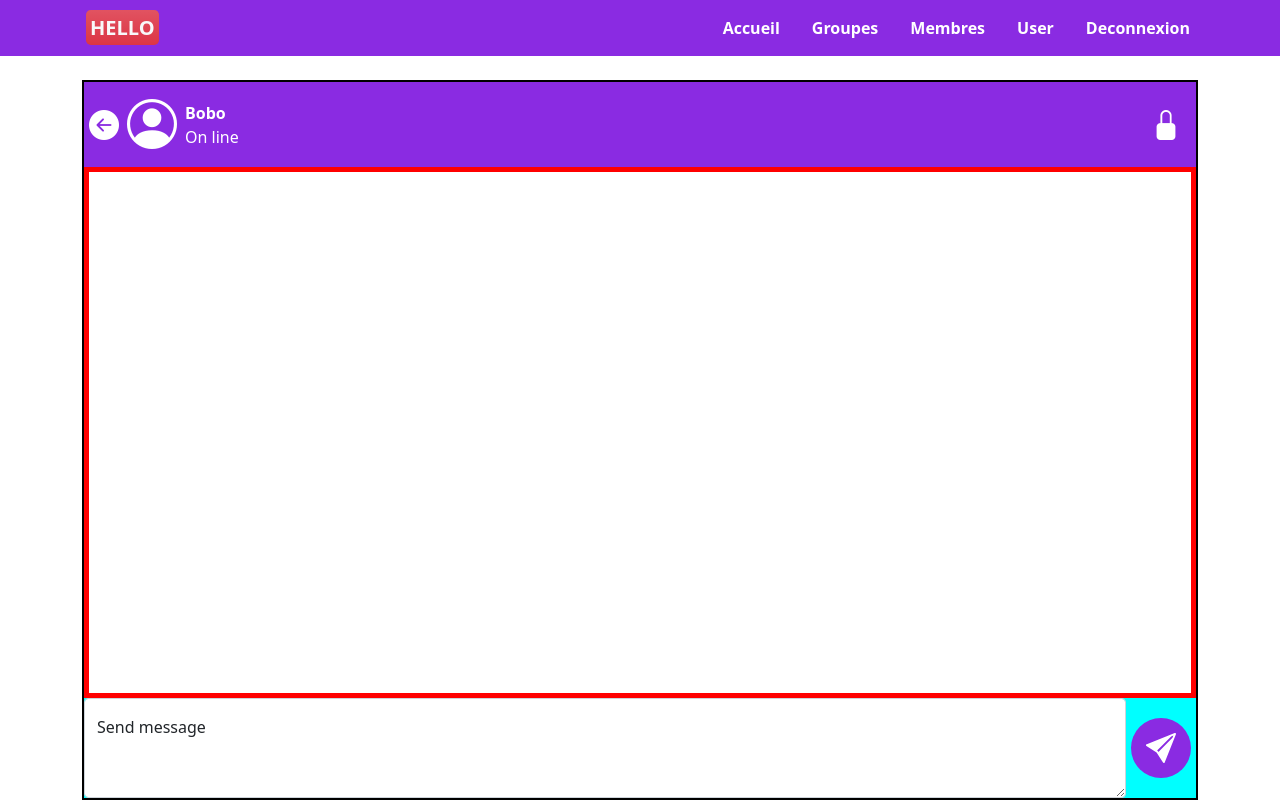
After one commit to Van-eijk/Hello, a PHP site: page /hello-chat-inbox.php in a window 1280 px wide. The commit adds this page. Run offline with PHP 8.4, Linux system fonts and the light colour scheme; some libraries are stand-ins or nearby versions.

Commit message:
Ajout de la page des conversations inbox

```diff
--- /dev/null
+++ b/css/hello-chat-inbox-style.css
@@ -0,0 +1,135 @@
+nav{
+    background-color: blueviolet;
+    color: white;
+    font-weight: bold;
+}
+
+.main-content{
+    border: 2px solid black;
+    margin-top: 80px;
+    height: 90vh;
+    display: flex;
+    flex-direction: column;
+    justify-content: space-between;
+
+}
+.header-chat{
+    /*border: 2px solid red;*/
+    display: flex;
+    justify-content: space-between;
+    align-items: center;
+    padding: 5px 5px;
+    background-color: blueviolet;
+    color: white;
+}
+.button-back{
+    /*border: 2px solid black;*/
+    display: flex;
+    justify-content: center;
+    align-items: center;
+}
+.button-back a{
+    text-decoration: none;
+    color: white
+}
+.button-back i{
+    font-size: 30px;
+}
+.left-side{
+    display: flex;
+    align-items: center;
+
+}
+.icon-receiver{
+    margin: 0px 8px;
+}
+.icon-receiver i{
+    font-size: 50px;
+}
+.name-reciever-status{
+    /*border: 2px solid blue;*/
+    margin: 0px 0px;
+    padding: 0px 0px;
+}
+.name-reciever-status p{
+    margin: 0px 0px;
+    padding: 0px 0px;
+
+}
+.receiver-name p{
+    font-weight: bolder;
+}
+
+.block-button{
+    border: none;
+    background-color: none;
+    display: flex;
+    justify-content: center;
+    align-items: center;
+
+}
+
+.block-button button{
+    background-color: transparent;
+    width: 50px;
+    height: 50px;
+    border: none;
+
+    display: flex;
+    justify-content: center;
+    align-items: center;
+}
+.block-button i{
+    font-size: 30px;
+    font-weight: bolder;
+    color: white;
+}
+
+
+.unlock-receiver{
+    display: none;
+}
+
+.main-chat{
+    border: 5px solid red;
+    overflow-y: scroll;
+}
+
+.send-message form{
+    display: flex;
+    align-items: center;
+    justify-content: space-between;
+    width: 100%;
+}
+.send-message{
+    /*border: 2px solid blue;*/
+    background-color: aqua;
+}
+
+
+
+form textarea{
+    width: 100%;
+    border-radius: 10px;
+}
+.form-floating{
+    /*border: 2px solid yellow;*/
+    border-radius: 10px;
+
+
+}
+
+.send button{
+    width: 60px;
+    height: 60px;
+    border-radius: 50%;
+    background-color: blueviolet;
+    border: none;
+}
+
+button svg{
+    color: white;
+}
+.send{
+    margin: 0px 5px;
+}
--- /dev/null
+++ b/hello-chat-inbox.php
@@ -0,0 +1,99 @@
+<!DOCTYPE html>
+<html lang="en">
+<head>
+    <meta charset="UTF-8">
+    <meta name="viewport" content="width=device-width, initial-scale=1.0">
+    <title>Hello chat inbox</title>
+
+     <!-- lien pour integrer le framework boostrap -->
+    <link href="https://cdn.jsdelivr.net/npm/bootstrap@5.0.2/dist/css/bootstrap.min.css" rel="stylesheet"
+        integrity="sha384-EVSTQN3/azprG1Anm3QDgpJLIm9Nao0Yz1ztcQTwFspd3yD65VohhpuuCOmLASjC" crossorigin="anonymous">
+    <link rel="stylesheet" href="https://cdn.jsdelivr.net/npm/bootstrap-icons@1.5.0/font/bootstrap-icons.css">
+    <script src="https://kit.fontawesome.com/14273d579a.js" crossorigin="anonymous"></script>
+    <link rel="stylesheet" href="css/hello-chat-inbox-style.css">
+</head>
+<body>
+
+    <div class="container">
+        <?php include "header.php" ; ?>
+        <?php include 'popupdeconnexion.php'; //Confirmation de déconnexion de l'utilisateur ?>
+
+
+        <div class="main-content">
+            <div class="header-chat">
+                <div class="left-side">
+                    <div class="button-back">
+                       <a href="hello-home.php">
+                            <span>
+                                <i class="bi bi-arrow-left-circle-fill"></i>
+                            </span>
+                       </a>
+
+                    </div>
+                    <div class="icon-receiver">
+                        <span>
+                            <i class="bi bi-person-circle"></i>
+                        </span>
+                    </div>
+                    <div class="name-reciever-status">
+                        <div class="receiver-name">
+                            <p>Bobo</p>
+
+                        </div>
+                        <div class="receiver-status">
+                            <p>On line</p>
+
+                        </div>
+
+                    </div>
+                </div>
+                <div class="block-button">
+                   <button title="Bloquer cette personne">
+                        <span class="lock-receiver">
+                            <i class="bi bi-lock-fill"></i>
+
+                        </span>
+                        <span class="unlock-receiver">
+                            <i class="bi bi-unlock-fill"></i>
+
+                        </span>
+                   </button>
+                </div>
+            </div>
+
+
+
+
+            <div class="main-chat w-100 h-100">
+
+            </div>
+            <div class="send-message">
+                <form action="">
+                    <div class="form-floating w-100">
+                        <textarea class="form-control" placeholder="Leave a comment here" id="floatingTextarea2" style="height: 100px"></textarea>
+                        <label for="floatingTextarea2">Send message</label>
+                    </div>
+                    <div class="send">
+                        <button type="submit">
+                            <svg xmlns="http://www.w3.org/2000/svg" width="30" height="30" fill="currentColor" class="bi bi-send-fill" viewBox="0 0 16 16">
+                                <path d="M15.964.686a.5.5 0 0 0-.65-.65L.767 5.855H.766l-.452.18a.5.5 0 0 0-.082.887l.41.26.001.002 4.995 3.178 3.178 4.995.002.002.26.41a.5.5 0 0 0 .886-.083zm-1.833 1.89L6.637 10.07l-.215-.338a.5.5 0 0 0-.154-.154l-.338-.215 7.494-7.494 1.178-.471z"/>
+                                </svg>
+                        </button>
+                    </div>
+                </form>
+
+            </div>
+
+
+        </div>
+    </div>
+
+
+
+<script src="https://cdn.jsdelivr.net/npm/bootstrap@5.0.2/dist/js/bootstrap.bundle.min.js"
+        integrity="sha384-MrcW6ZMFYlzcLA8Nl+NtUVF0sA7MsXsP1UyJoMp4YLEuNSfAP+JcXn/tWtIaxVXM" crossorigin="anonymous">
+</script>
+
+<script src="https://ajax.googleapis.com/ajax/libs/jquery/1.7.2/jquery.min.js"></script>
+</body>
+</html>
```
Also changed, not shown: hello-home.php (+4 -4 lines).
